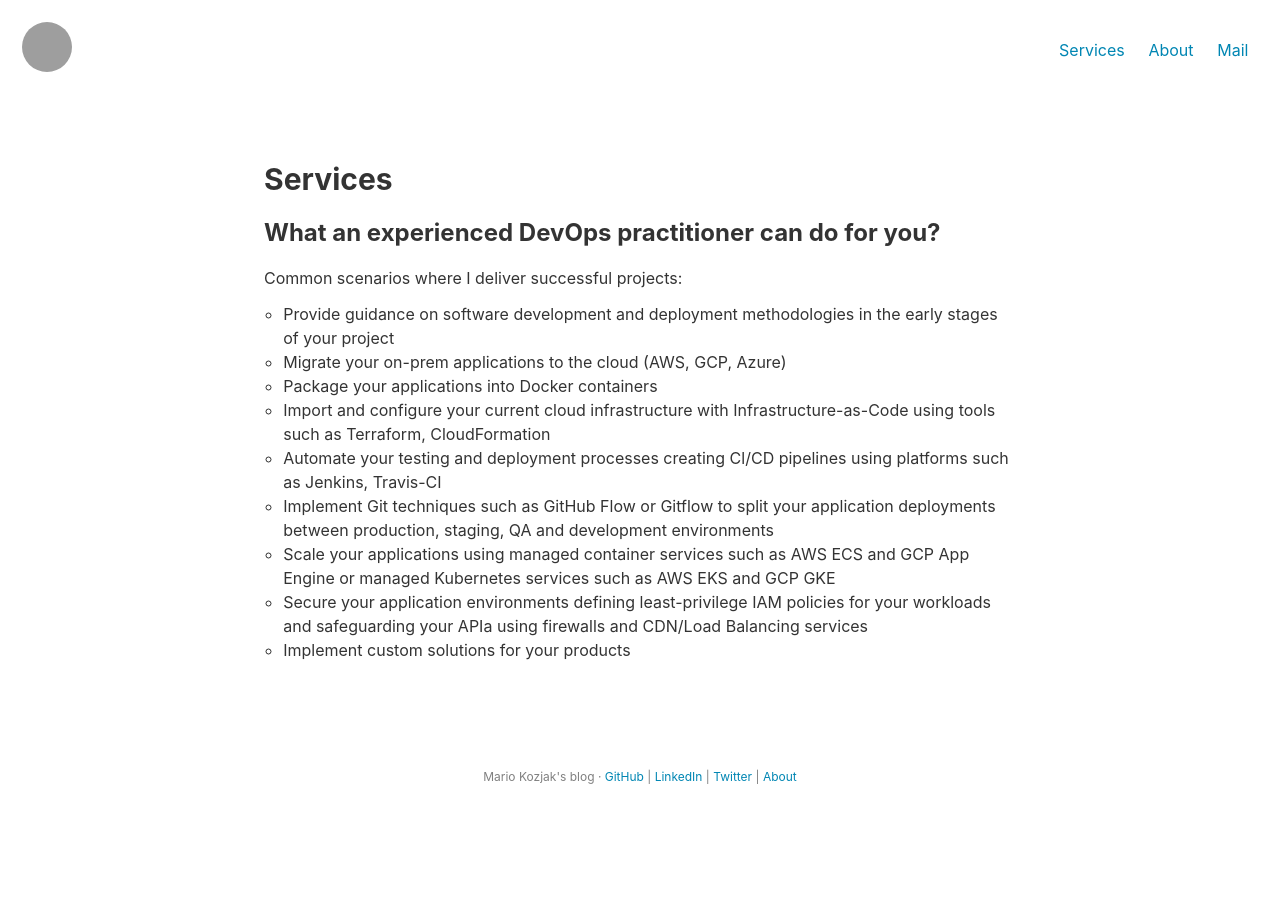
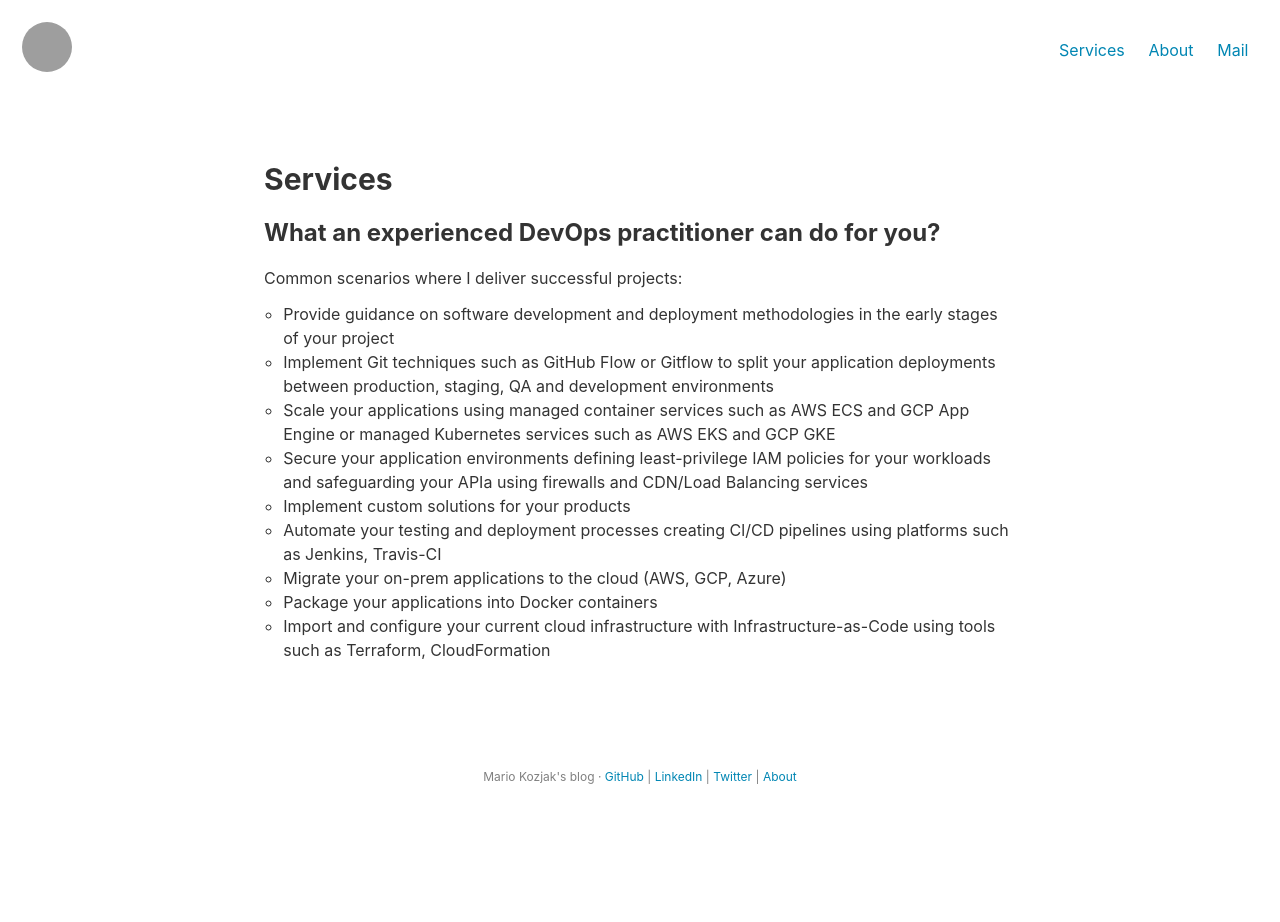
Before and after one commit to mkozjak/mkozjak.github.io, a Jekyll site: the page built from services.md, in a window 1280 px wide. Built offline with Jekyll 4.4.1, drawn with Linux system fonts in a browser that asks for light colours; grey boxes are pictures that could not be loaded.

Commit message:
services: reorder

```diff
--- a/services.md
+++ b/services.md
@@ -7,11 +7,11 @@
 ### What an experienced DevOps practitioner can do for you?
 Common scenarios where I deliver successful projects:
 1. Provide guidance on software development and deployment methodologies in the early stages of your project
-2. Migrate your on-prem applications to the cloud (AWS, GCP, Azure)
-3. Package your applications into Docker containers
-4. Import and configure your current cloud infrastructure with Infrastructure-as-Code using tools such as Terraform, CloudFormation
-5. Automate your testing and deployment processes creating Cl/CD pipelines using platforms such as Jenkins, Travis-CI
-6. Implement Git techniques such as GitHub Flow or Gitflow to split your application deployments between production, staging, QA and development environments
-7. Scale your applications using managed container services such as AWS ECS and GCP App Engine or managed Kubernetes services such as AWS EKS and GCP GKE
-8. Secure your application environments defining least-privilege IAM policies for your workloads and safeguarding your APIa using firewalls and CDN/Load Balancing services
-9. Implement custom solutions for your products
+2. Implement Git techniques such as GitHub Flow or Gitflow to split your application deployments between production, staging, QA and development environments
+3. Scale your applications using managed container services such as AWS ECS and GCP App Engine or managed Kubernetes services such as AWS EKS and GCP GKE
+4. Secure your application environments defining least-privilege IAM policies for your workloads and safeguarding your APIa using firewalls and CDN/Load Balancing services
+5. Implement custom solutions for your products
+6. Automate your testing and deployment processes creating Cl/CD pipelines using platforms such as Jenkins, Travis-CI
+7. Migrate your on-prem applications to the cloud (AWS, GCP, Azure)
+8. Package your applications into Docker containers
+9. Import and configure your current cloud infrastructure with Infrastructure-as-Code using tools such as Terraform, CloudFormation
```
